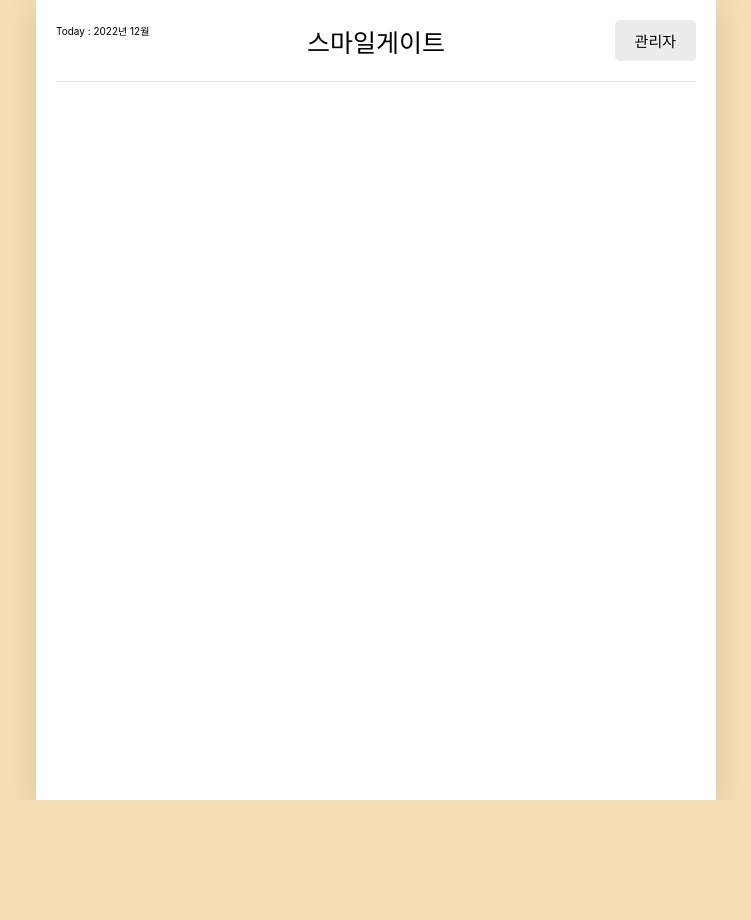
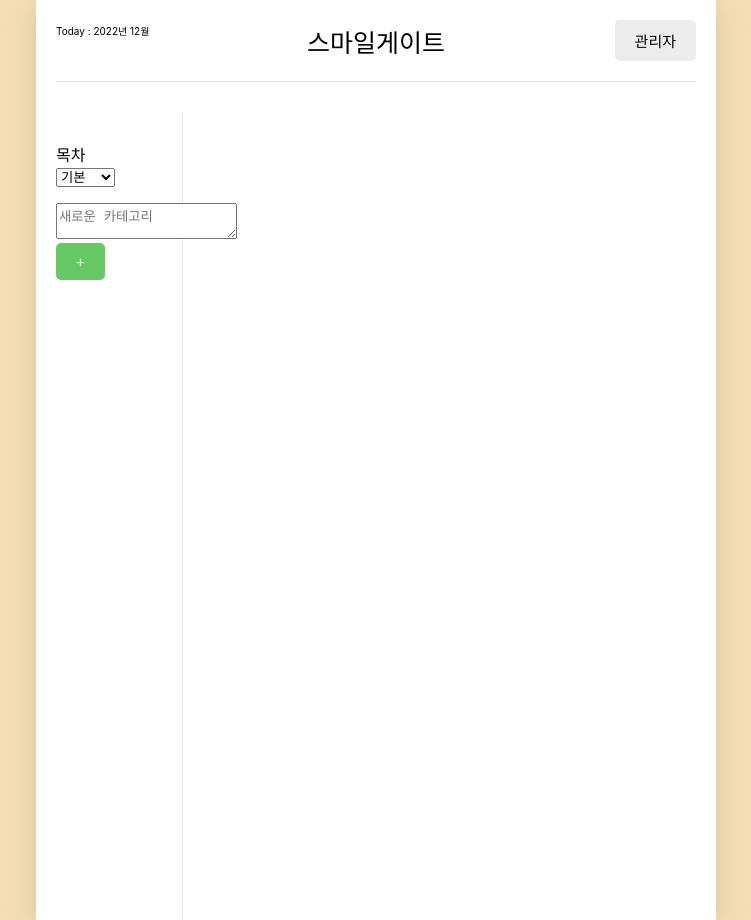
Before and after one commit to Icarly2701/smilegate_blog, a React (Create React App) app: page / in a window 1280 px wide. Shown: the whole page, without its empty margins (264-1015 px from the left). Before the commit the page ends 800 px from the top, so only its background shows below. Built offline with nearby package versions, Linux system fonts and the light colour scheme; the HTML template or start-up script is replaced by a standard one.

Commit message:
목차 만들기

```diff
--- a/src/App.css
+++ b/src/App.css
@@ -97,3 +97,19 @@
   font-size: 10px;
   padding-bottom: 20px;
 }
+
+.MyIndex{
+  width: 15%;
+  align-items: center;
+  justify-content: center;
+  margin-top: 30px;
+
+  padding-top: 30px;
+  padding-bottom: 100%;
+  padding-right: 30px;
+  border-right: 1px solid #e2e2e2;
+}
+
+.mainIndex{
+  width: 50%;
+}
--- a/src/components/MyButton.js
+++ b/src/components/MyButton.js
@@ -1,6 +1,5 @@
 const MyButton = ({text, type, onClick}) => {
     const btnType = ['Good', 'Bad'].includes(type)?type : 'default';
-    console.log(btnType);
     return(
         <button className={['MyButton', `MyButton_${btnType}`].join(" ")}
         onClick = {onClick}>
--- a/src/components/MyIndex.js
+++ b/src/components/MyIndex.js
@@ -1,12 +1,35 @@
+import MyButton from "./MyButton";
+import {useState, useRef} from "react";
+
 const MyIndex = () => {
+
+    const [content, setContent] = useState("");
+    const contentRef = useRef();
+    const categoryName = [
+        "기본", "오이야"
+    ];
+
+    const addCategory = (Cont) => {
+        categoryName.push(Cont);
+        console.log(categoryName[2]);
+    };
+
     return(
-        <div className="Index">
+        <div className="MyIndex">
             <div className="mainIndex">
                 목차
             </div>
-            <div className= "Category">
-
-            </div>
+            <select className= "Category">
+                {categoryName.map((e) => (
+                    <option value = {e}>
+                        {e}
+                    </option>
+                ))}
+            </select>
+            <p />
+            <textarea placeholder="새로운 카테고리" ref = {contentRef} value= {content}
+            onChange= {(e) => setContent(e.target.value)}/>
+            <MyButton type={"Good"} text = {"+"} onClick = {addCategory(content)}/>
         </div>
     );
 }
--- a/src/pages/mainPage.js
+++ b/src/pages/mainPage.js
@@ -1,6 +1,7 @@
 import MyHeader from "../components/MyHeader";
 import MyButton from "../components/MyButton"
 import {useState} from 'react';
+import MyIndex from "../components/MyIndex";
 
 const MainPage = () =>{
 
@@ -12,6 +13,7 @@
             todayDate = {`Today : ${curDate.getFullYear()}년 ${curDate.getMonth() + 1}월`}
             rightChild = {<MyButton text = "관리자" type = "default"/>}
         />
+        <MyIndex/>
     </div>
     );
 }
```
